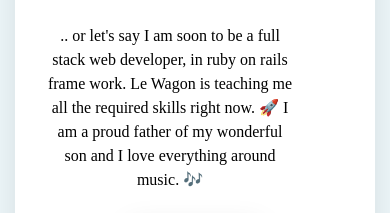
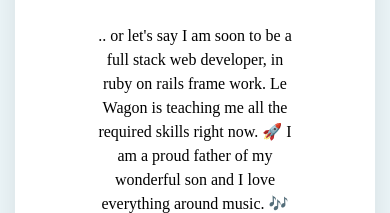
Before and after one commit to DavidDicke/profile, a plain HTML site: page index.html in a window 390 px wide. Shown: the part 630-843 px from the top of the page. Drawn offline with Linux system fonts and the light colour scheme; a web font is replaced by a local one.

Commit message:
better responsiveness

```diff
--- a/style.css
+++ b/style.css
@@ -39,7 +39,10 @@ a {
   /* width: 80%; */
   margin: 24px auto;
 }
-
+.card-white p{
+  width: 400px;
+  margin: 0 auto;
+}
 .btn-green{
   background-color: #2ec4b6;
   border-radius: 4px;
@@ -89,7 +92,6 @@ a {
   .card-white {
     width: 700px;
   }
-
 }
 
 @media (max-width: 720px) {
@@ -105,7 +107,7 @@ a {
     width: 300px;
   }
   .card-white p{
-    width: 250px;
+    width: 200px;
   }
   .img-circle {
     width: 200px;
```
